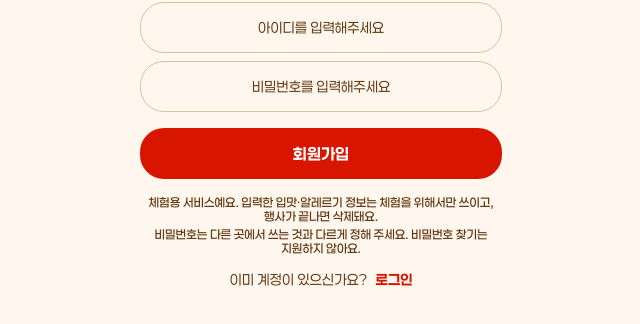
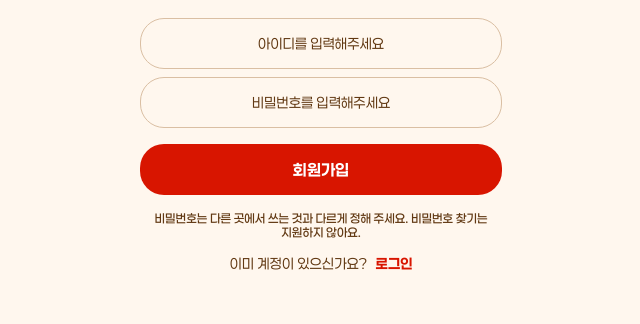
Before and after one commit to sch161/Tmate, a website built with Vite: page src/pages/signup.html in a window 1280 px wide. Shown: the part 364-688 px from the top of the page, without its empty margins (319-959 px from the left). Built offline with nearby package versions, Linux system fonts and the light colour scheme; no server answers; a web font is replaced by a local one.

Commit message:
fix: 지킬 수 없는 데이터 삭제 안내 문구 제거

```diff
--- a/src/pages/signup.html
+++ b/src/pages/signup.html
@@ -31,10 +31,8 @@
         <button class="btn-primary auth__submit" id="submit" type="submit">회원가입</button>
       </form>
 
-      <!-- 디자인 대기: 체험 안내 문구는 Figma 에 없는 임시 UI -->
+      <!-- 디자인 대기: 비밀번호 안내 문구는 Figma 에 없는 임시 UI -->
       <div class="auth__notice">
-        <!-- TODO: 운영 방침 확인 (행사가 끝나면 입력 정보를 삭제하는 것이 실제 운영 방침과 맞는지) -->
-        <p class="text-wrap-ko">체험용 서비스예요. 입력한 입맛·알레르기 정보는 체험을 위해서만 쓰이고, 행사가 끝나면 삭제돼요.</p>
         <p class="text-wrap-ko">비밀번호는 다른 곳에서 쓰는 것과 다르게 정해 주세요. 비밀번호 찾기는 지원하지 않아요.</p>
       </div>
 
```
